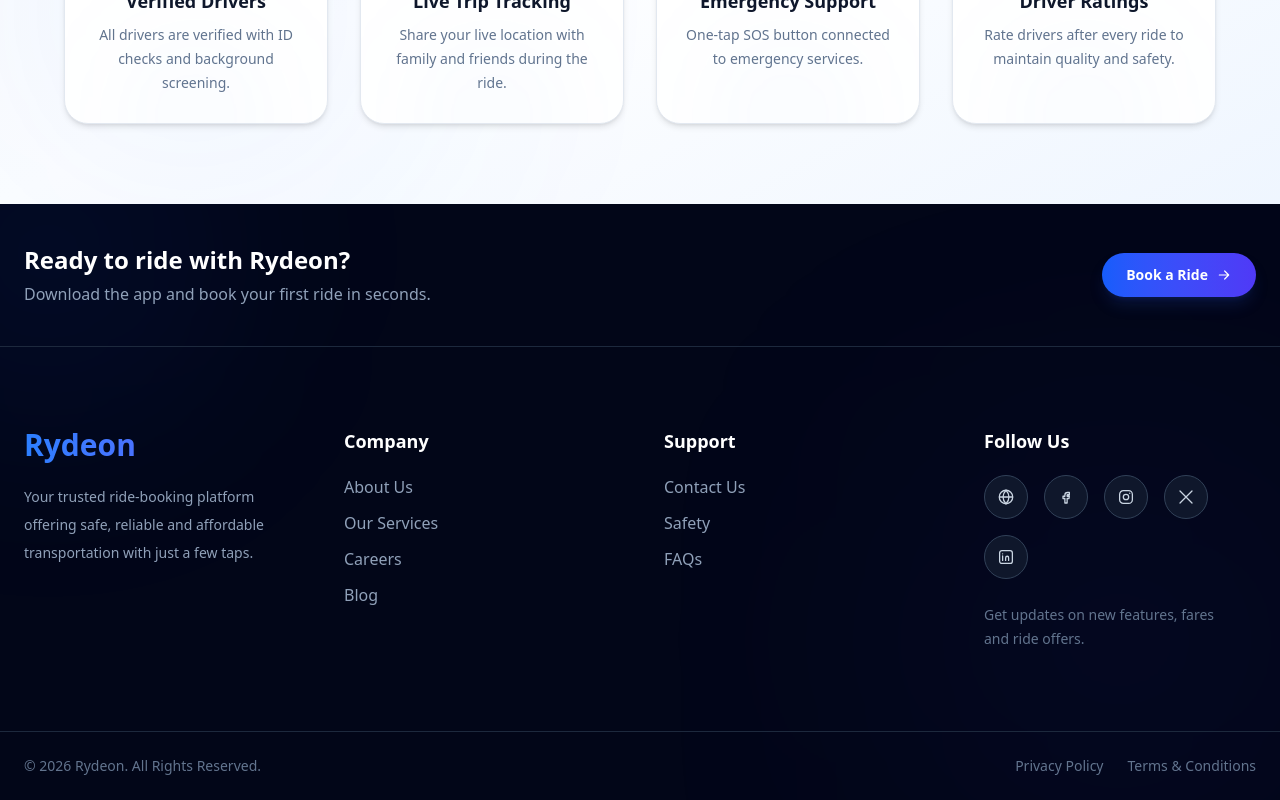
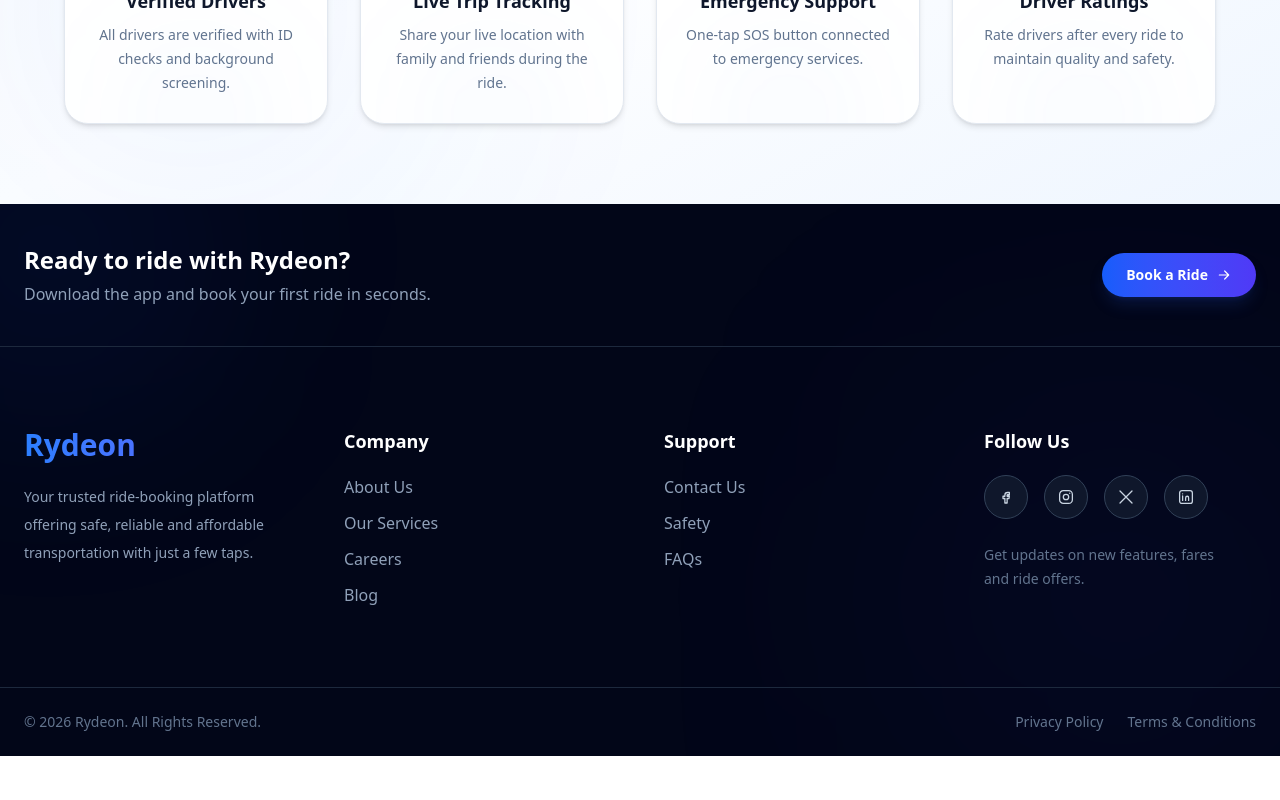
Before and after one commit to Hassu685/Rydeon, a Next.js app: page / in a window 1280 px wide. Shown: the part 4104-4904 px from the top of the page. After the commit the page ends 4860 px from the top, so only its background shows below. Built offline with nearby package versions, Linux system fonts and the light colour scheme.

Commit message:
Describe your changes

```diff
--- a/components/footer.js
+++ b/components/footer.js
@@ -14,12 +14,6 @@ const fadeUp = {
 
 /* Inline SVG icons — no external icon library dependency */
 const Social = {
-    Web: (p) => (
-        <svg viewBox="0 0 24 24" fill="none" stroke="currentColor" strokeWidth="1.7" {...p}>
-            <circle cx="12" cy="12" r="9" />
-            <path d="M3 12h18M12 3c2.5 2.7 4 6 4 9s-1.5 6.3-4 9c-2.5-2.7-4-6-4-9s1.5-6.3 4-9Z" />
-        </svg>
-    ),
     Facebook: (p) => (
         <svg viewBox="0 0 24 24" fill="none" stroke="currentColor" strokeWidth="1.7" {...p}>
             <path d="M14 9h2.5V6h-2.5c-1.9 0-3.5 1.6-3.5 3.5V11H8v3h2.5v6h3v-6H16l.5-3h-3V9.7c0-.4.3-.7.5-.7Z" strokeLinejoin="round" />
@@ -61,7 +55,6 @@ const companyLinks = [
 const supportLinks = ["Contact Us", "Safety", "FAQs"];
 
 const socials = [
-    { Icon: Social.Web, label: "Website" },
     { Icon: Social.Facebook, label: "Facebook" },
     { Icon: Social.Instagram, label: "Instagram" },
     { Icon: Social.X, label: "X" },
```
